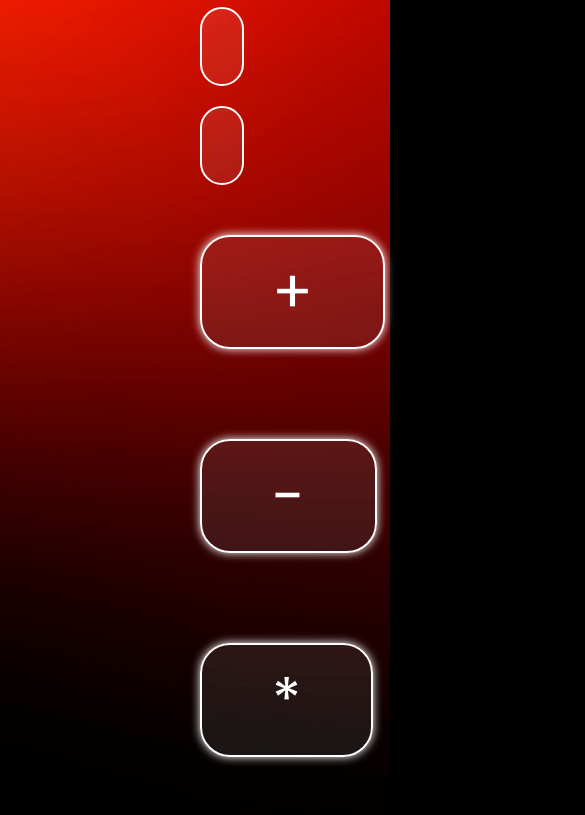
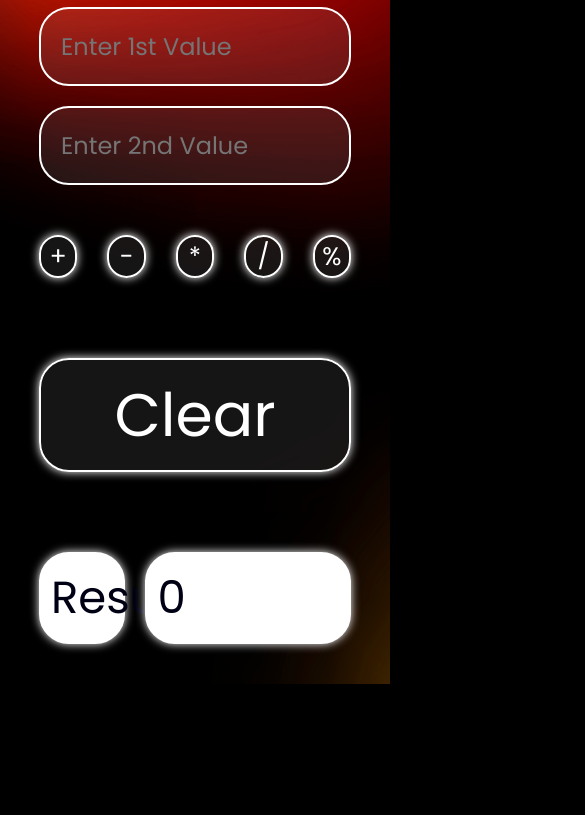
Before and after one commit to Deeptanu2005/JS-Calculator, a plain HTML site: page index.html in a window 390 px wide. Shown: the part 183-998 px from the top of the page, 585 px wide, since content can reach past the window. After the commit the page ends 867 px from the top, so only its background shows below. Drawn offline with Linux system fonts and the light colour scheme.

Commit message:
responsive

```diff
--- a/style.css
+++ b/style.css
@@ -31,16 +31,18 @@ body {
 }
 
 .calculator-body {
-    padding: 10px 200px;
+    padding: 10px 0;
+    margin: 0 auto;
+    width: 80vw;
     display: flex;
     flex-direction: column;
+    gap: 20px;
 }
 
 .txt-box{
     background-color: #ffffff15;
     padding: 20px;
     border-radius: 30px;
-    margin-bottom: 20px;
     border: 2px solid white;
     transition: 0.4s ease;
     color: white;
@@ -51,17 +53,18 @@ body {
     display: flex;
     justify-content: space-between;
     align-items: center;
-    flex-wrap: wrap;
+    /* flex-wrap: wrap; */
     gap: 30px;
 }
 
 .op-btn {
     margin: 30px 0;
     color: white;
-    font-size: 60px;
+    font-size: 3vmax;
     border: 2px solid white;
     border-radius: 30px;
-    padding: 10px 70px;
+    padding: 10px auto;
+    width: 100%;
     background-color: #ffffff15;
     transition: 0.4s ease;
     box-shadow: 0 0 10px white;
@@ -113,6 +116,7 @@ body {
     padding: 10px;
     background-color: white;
     box-shadow: 0 0 10px white;
+    width: 100%;
 }
 .res-txt {
     margin: 30px 0;
@@ -123,14 +127,15 @@ body {
     padding: 10px;
     background-color: white;
     box-shadow: 0 0 10px white;
+    width: 20%;
+    text-align: center;
 }
 
 
 .res {
     color: white;
     display: flex;
-    justify-content: space-between;
+    justify-content: center;
     align-items: center;
-    flex-wrap: wrap;
-
+    gap: 20px;
 }
```
Also changed, not shown: index.html (+3 -0 lines).
